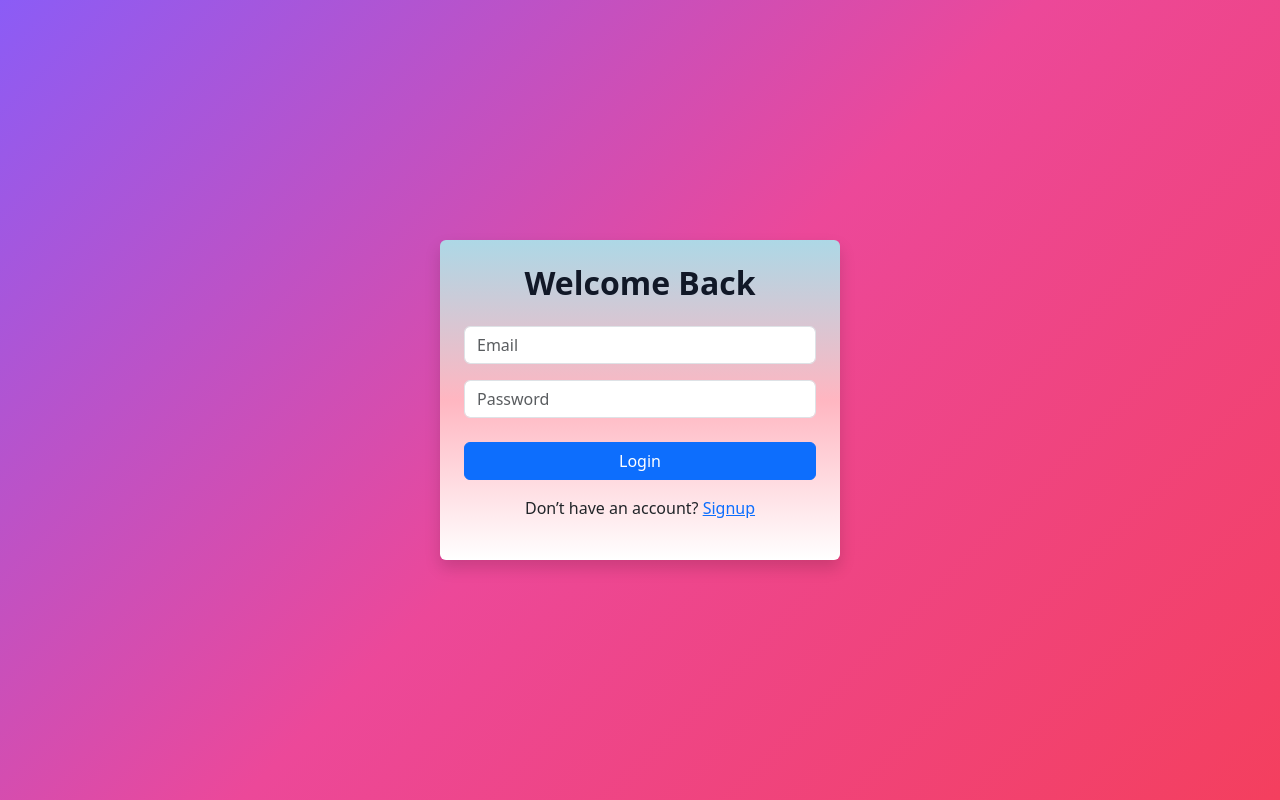
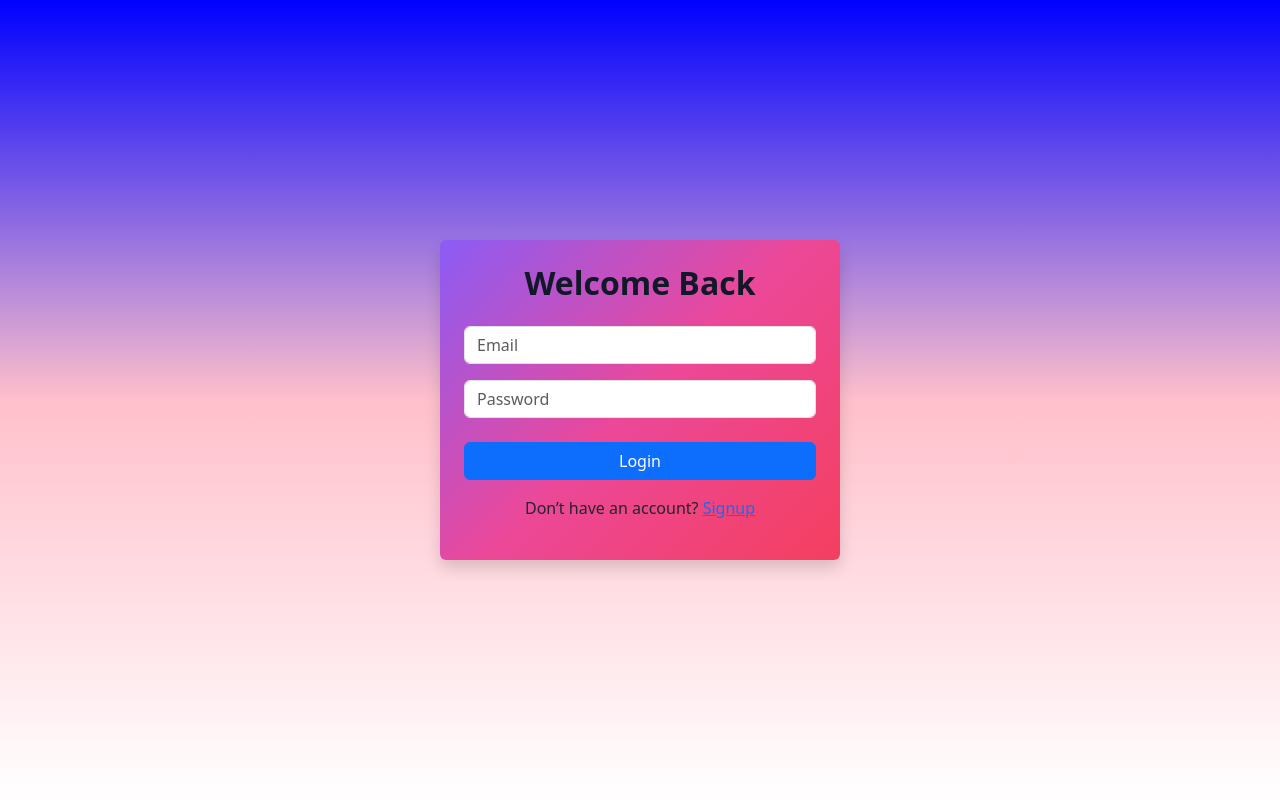
Before and after one commit to MachikaKapil/frontend-final-submission, a React app: page /login in a window 1280 px wide. Built offline with nearby package versions, Linux system fonts and the light colour scheme; the HTML template or start-up script is replaced by a standard one.

Commit message:
Update Login.css

```diff
--- a/src/pages/Login.css
+++ b/src/pages/Login.css
@@ -1,13 +1,13 @@
 /* Full page background gradient */
 .login-container {
   min-height: 100vh;
-  background: linear-gradient(135deg, #8b5cf6, #ec4899, #f43f5e);
+  background: linear-gradient(blue,pink,white);
   padding: 20px;
 }
 
 /* Form background with slight transparency */
 .login-form {
-  background-image:linear-gradient(lightblue,lightpink,white) ;
+  background-image:linear-gradient(135deg, #8b5cf6, #ec4899, #f43f5e) ;
   max-width: 400px;
   width: 100%;
   box-shadow: 0 10px 25px rgba(0, 0, 0, 0.2);
```
